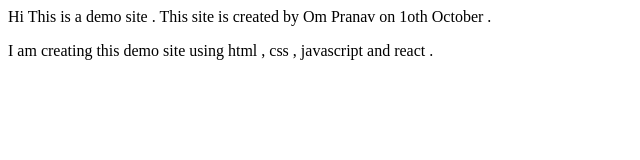
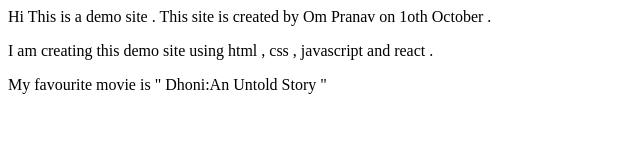
Before and after one commit to ompranav/demosite, a plain HTML site: page index.html in a window 1280 px wide. Shown: the whole page, without its empty margins (0-640 px from the left). Drawn offline with Linux system fonts and the light colour scheme.

Commit message:
docs: Created new branch
Added movie details in the new branch

```diff
--- a/index.html
+++ b/index.html
@@ -15,6 +15,8 @@
 <p>
 I am creating this demo site using html , css , javascript and react .
 
+<p> My favourite movie is " Dhoni:An Untold Story "</p>
+
 </p>
 
 </body>
```
